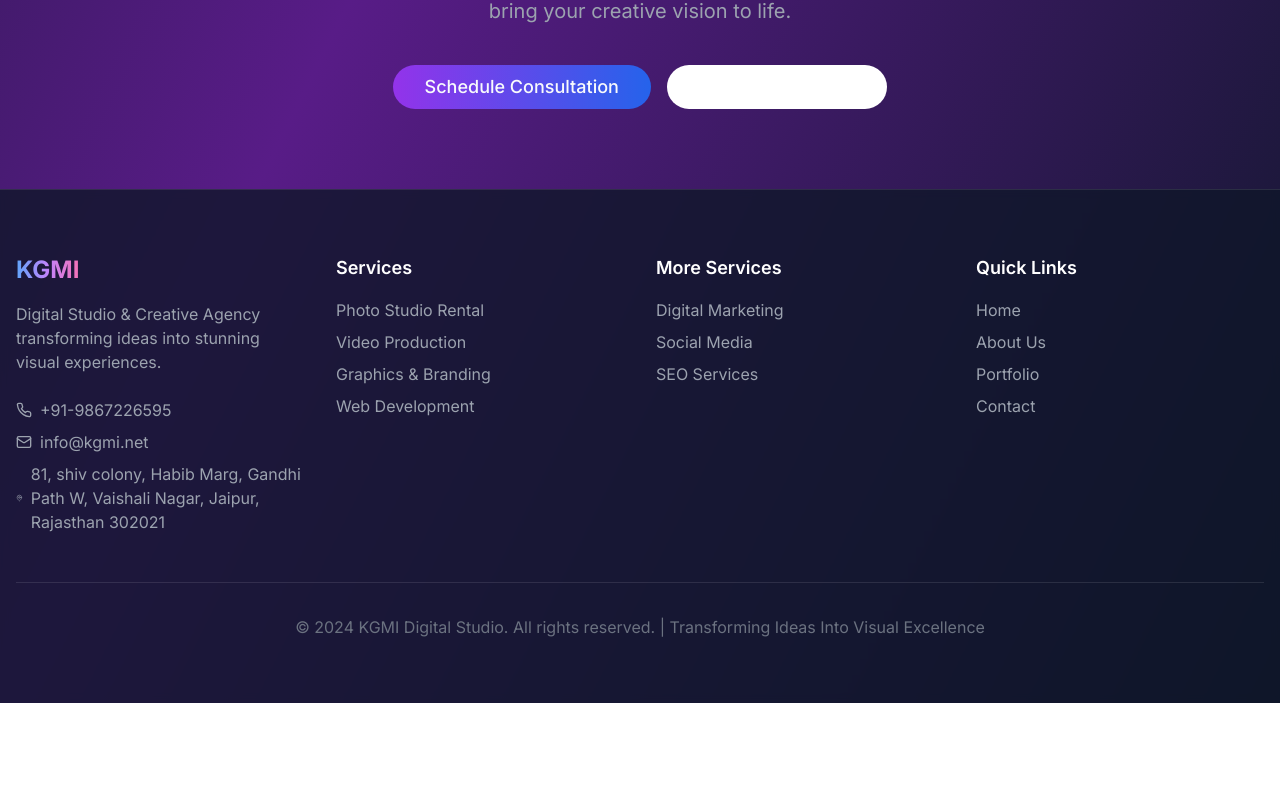
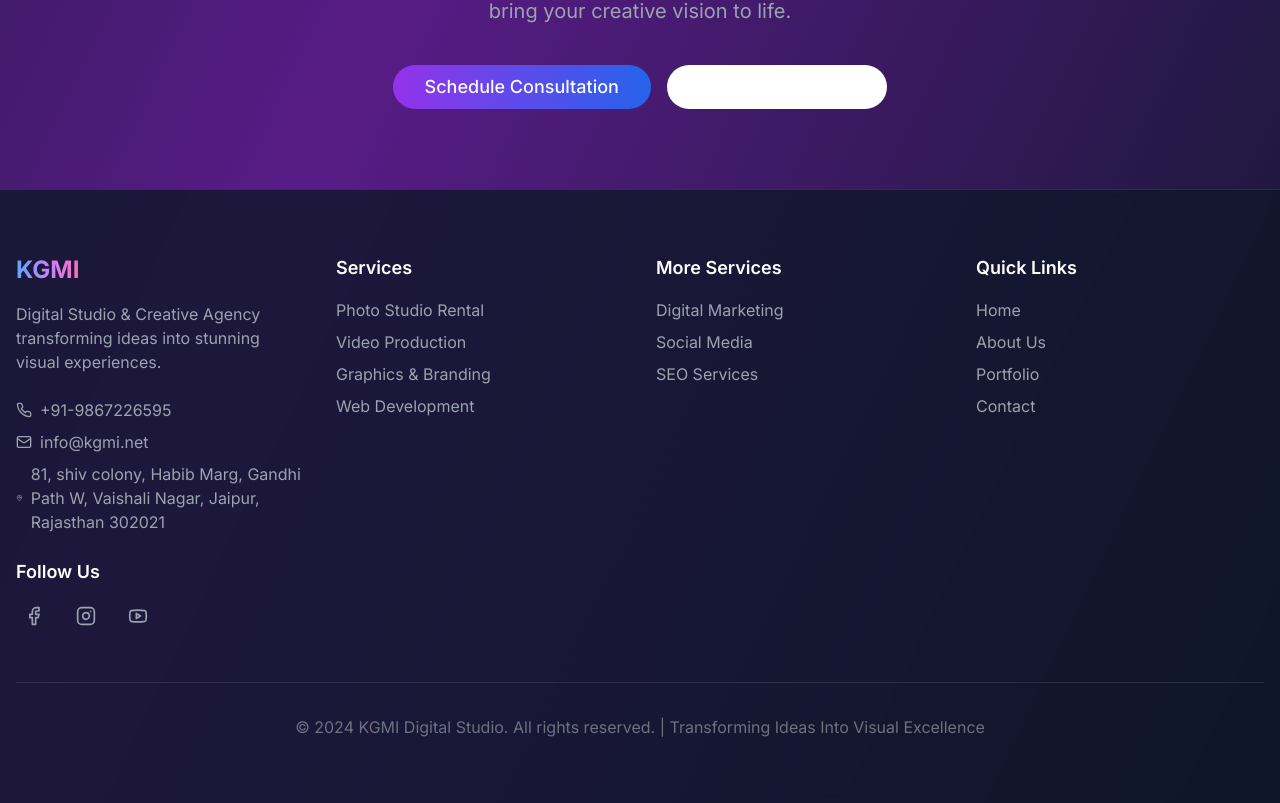
Before and after one commit to honey143jj/digital-studio-revamp, a React (Vite) app: page /contact in a window 1280 px wide. Shown: the part 1863-2666 px from the top of the page. Before the commit the page ends 2566 px from the top, so only its background shows below. Built offline with nearby package versions, Linux system fonts and the light colour scheme.

Commit message:
Add social media links to footer
Added Facebook, Instagram, and YouTube links to the footer component.

```diff
--- a/src/components/Footer.tsx
+++ b/src/components/Footer.tsx
@@ -1,5 +1,5 @@
 
-import { Camera, Video, Palette, Globe, TrendingUp, Share2, Search, Phone, Mail, MapPin } from "lucide-react";
+import { Camera, Video, Palette, Globe, TrendingUp, Share2, Search, Phone, Mail, MapPin, Facebook, Instagram, Youtube } from "lucide-react";
 import { Link } from "react-router-dom";
 
 const Footer = () => {
@@ -11,6 +11,12 @@ const Footer = () => {
     { name: "Digital Marketing", path: "/digital-marketing", icon: TrendingUp },
     { name: "Social Media", path: "/social-media", icon: Share2 },
     { name: "SEO Services", path: "/seo-services", icon: Search },
+  ];
+
+  const socialLinks = [
+    { name: "Facebook", url: "https://www.facebook.com/kgmi.net", icon: Facebook },
+    { name: "Instagram", url: "https://www.instagram.com/kgmidigitalstudio/", icon: Instagram },
+    { name: "YouTube", url: "https://www.youtube.com/@KGMIproductions", icon: Youtube },
   ];
 
   return (
@@ -27,7 +33,7 @@ const Footer = () => {
             <p className="text-gray-400 mb-6">
               Digital Studio & Creative Agency transforming ideas into stunning visual experiences.
             </p>
-            <div className="flex flex-col space-y-2">
+            <div className="flex flex-col space-y-2 mb-6">
               <div className="flex items-center space-x-2 text-gray-400">
                 <Phone className="h-4 w-4" />
                 <span>+91-9867226595</span>
@@ -39,6 +45,28 @@ const Footer = () => {
               <div className="flex items-center space-x-2 text-gray-400">
                 <MapPin className="h-4 w-4" />
                 <span>81, shiv colony, Habib Marg, Gandhi Path W, Vaishali Nagar, Jaipur, Rajasthan 302021</span>
+              </div>
+            </div>
+
+            {/* Social Media Links */}
+            <div>
+              <h4 className="text-lg font-semibold text-white mb-3">Follow Us</h4>
+              <div className="flex space-x-4">
+                {socialLinks.map((social) => {
+                  const Icon = social.icon;
+                  return (
+                    <a
+                      key={social.name}
+                      href={social.url}
+                      target="_blank"
+                      rel="noopener noreferrer"
+                      className="text-gray-400 hover:text-purple-400 transition-colors p-2 rounded-full hover:bg-white/10"
+                      aria-label={social.name}
+                    >
+                      <Icon className="h-5 w-5" />
+                    </a>
+                  );
+                })}
               </div>
             </div>
           </div>
```
